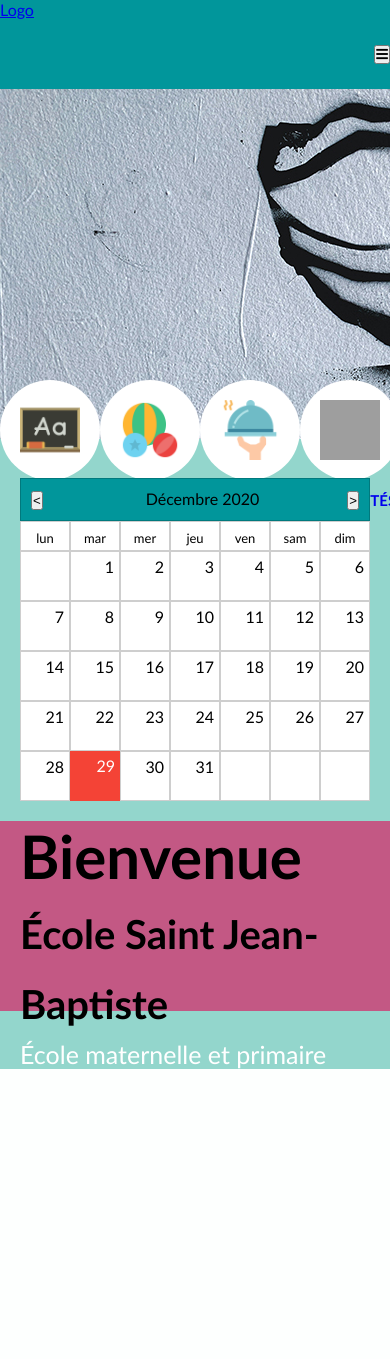
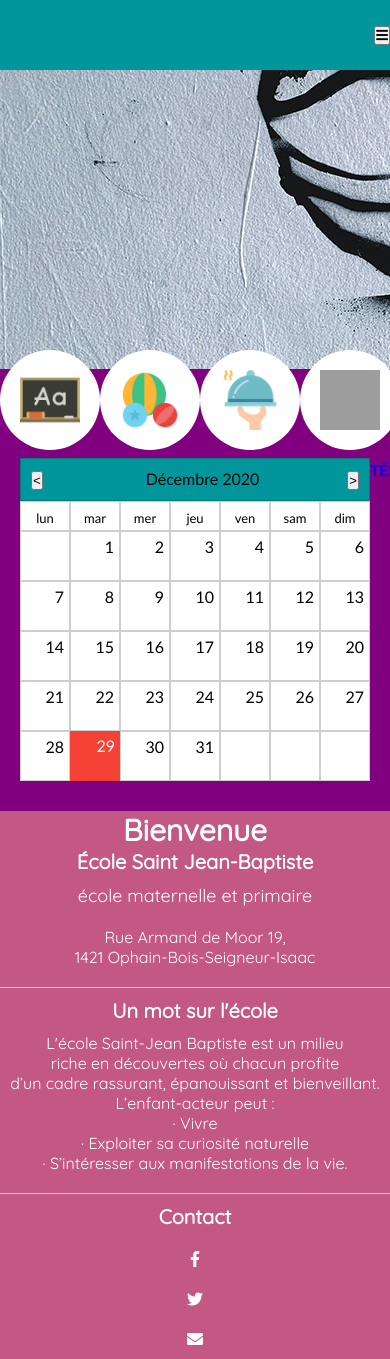
Before and after one commit to emontaigne/ecole_st_jean_baptiste_php, a PHP site: page / in a window 390 px wide; the page is wider, and only the part inside the window is pictured. Before the commit the page ends 1069 px from the top of that part, so only its background shows below. Run offline with PHP 8.4, Linux system fonts and the light colour scheme; grey boxes are pictures that could not be loaded.

Commit message:
je rends les pages responsive

```diff
--- a/public/css/agenda.css
+++ b/public/css/agenda.css
@@ -9,6 +9,7 @@
   width: 350px;
   height: auto;
   margin: auto;
+
   background-color: white;
 }
 
--- a/public/css/footer.css
+++ b/public/css/footer.css
@@ -5,11 +5,16 @@
 
 .aicon-flex {
   position: absolute;
-  top: 380px;
+  top: 350px;
   width: 100%;
   margin: auto;
   display: flex;
   justify-content: space-around;
+}
+
+.divVide {
+  width: 100%;
+  height: 50px;
 }
 
 .rond {
@@ -24,14 +29,12 @@
 footer {
   width: 100%;
   height: auto;
+  background-color: #c35884;
 }
-.div-footer {
-  background-color: #c35884;
+/*.div-footer {
   margin: auto;
-  width: 100%;
-  height: 190px;
   bottom: 0;
-}
+} */
 
 .icon {
   width: 60px;
@@ -39,21 +42,41 @@ footer {
   margin: auto;
 }
 
-h1 {
-  text-align: left;
-  margin-left: 20px;
-  font-size: 40px;
-  line-height: 70px;
+.titreFooter {
+  font-size: 20px;
+  margin-top: 10px;
+  margin-bottom: 10px;
 }
 
 .bienvenue {
-  font-size: 60px;
+  font-size: 30px;
 }
 
 .sous-titre_p {
-  margin-left: 20px;
-  font-size: 25px;
+  font-size: 18px;
+  font-family: "quicksand";
+}
+
+.footerFlex {
+  font-family: "quicksand";
   color: white;
+  display: flex;
+  justify-content: space-around;
+}
+
+.contactFooter {
+  display: flex;
+  flex-direction: column;
+  justify-content: center;
+  flex-wrap: wrap;
+}
+.iconeFooter {
+  text-decoration: none;
+  color: white;
+  display: block;
+  margin: auto;
+  margin-top: 10px;
+  margin-bottom: 10px;
 }
 
 .titreicon {
@@ -67,3 +90,53 @@ h1 {
 .aicon:hover {
   color: #01969b;
 }
+@media (max-width: 992px) {
+  .footerFlex {
+    display: block;
+  }
+  .div-footer {
+    text-align: center;
+    border-bottom: 1px solid lightgray;
+  }
+  .div-footer-mot {
+    text-align: center;
+    border-bottom: 1px solid lightgray;
+  }
+  #titreFooter {
+    text-align: center;
+  }
+}
+
+@media (max-width: 768px) {
+  .footerFlex {
+    display: block;
+  }
+  .div-footer {
+    text-align: center;
+    border-bottom: 1px solid lightgray;
+  }
+  .div-footer-mot {
+    text-align: center;
+    border-bottom: 1px solid lightgray;
+  }
+  #titreFooter {
+    text-align: center;
+  }
+}
+
+@media (max-width: 576px) {
+  .footerFlex {
+    display: block;
+  }
+  .div-footer {
+    text-align: center;
+    border-bottom: 1px solid lightgray;
+  }
+  .div-footer-mot {
+    text-align: center;
+    border-bottom: 1px solid lightgray;
+  }
+  #titreFooter {
+    text-align: center;
+  }
+}
--- a/public/css/menu.css
+++ b/public/css/menu.css
@@ -22,6 +22,9 @@ header {
 }
 
 .sidebar {
+  position: fixed;
+  top: 0;
+  z-index: 1;
   background-color: #01969b;
   display: flex;
   width: 100%;
@@ -50,6 +53,14 @@ header {
   display: block;
   padding: 20px;
   background-color: #01969b;
+}
+
+#menuApropos {
+  width: 160px;
+}
+
+.menuInfoGen {
+  width: 201px;
 }
 
 .sidebar a:hover {
@@ -90,6 +101,18 @@ header {
   header {
     margin: 0;
   }
+  body {
+    background-color: red;
+  }
+}
+
+@media (max-width: 992px) {
+  header {
+    margin: 0;
+  }
+  body {
+    background-color: orange;
+  }
 }
 
 @media (max-width: 768px) {
@@ -99,9 +122,15 @@ header {
   .sidebar button.icone {
     display: block;
   }
+  body {
+    background-color: blue;
+  }
 }
 
 @media (max-width: 768px) {
+  body {
+    background-color: green;
+  }
   .responsive {
     position: relative;
     top: 0;
@@ -126,3 +155,32 @@ header {
     text-align: left;
   }
 }
+
+@media (max-width: 576px) {
+  body {
+    background-color: purple;
+  }
+  .responsive {
+    position: relative;
+    top: 0;
+  }
+  .responsive .icone {
+    position: absolute;
+    right: 0;
+    top: 0;
+  }
+  .responsive .main {
+    display: block;
+    text-align: left;
+    margin-top: auto;
+    width: 50%;
+  }
+  .responsive .contenu-sousMenu {
+    position: relative;
+  }
+  .responsive .main {
+    display: block;
+    width: 50%;
+    text-align: left;
+  }
+}
--- a/view/html/footer.php
+++ b/view/html/footer.php
@@ -1,10 +1,35 @@
 
 
 <footer>
+  <div class="footerFlex">
 <div class = "div-footer">
-  <h1> <span class = "bienvenue">Bienvenue</span> </br> École Saint Jean-Baptiste</h1>
-  <p class ="sous-titre_p">École maternelle et primaire</p>
-</div></footer>
+  <h2 class="titreFooter"> <span class = "bienvenue">Bienvenue</span> </br> École Saint Jean-Baptiste</h2>
+  <p class ="sous-titre_p">école maternelle et primaire</p><br>
+  <p class="paraFooter">Rue Armand de Moor 19, <br>1421 Ophain-Bois-Seigneur-Isaac</p>
+  <br>
+</div>
+<div class="div-footer-mot">
+  <h2 class="titreFooter">Un mot sur l'école</h2>
+  <p class="paraFooter">L'école Saint-Jean Baptiste est un milieu <br>riche en découvertes où chacun profite <br>d’un cadre rassurant, épanouissant et bienveillant.<br>
+L’enfant-acteur peut : <br>
+·     Vivre <br>
+·     Exploiter sa curiosité naturelle <br>
+·     S’intéresser aux manifestations de la vie.</p>
+<br>
+</div>
+<div>
+  <h2 id="titreFooter"class="titreFooter">Contact</h2>
+  <div class="contactFooter">
+    <a class="iconeFooter"href="https://www.google.be"><i class="fab fa-facebook-f"></i></a>
+    <a class="iconeFooter"href="https://www.google.be"><i class="fab fa-twitter"></i></a>
+    <a class="iconeFooter"href="https://www.google.be"><i class="fas fa-envelope"></i></a>
+
+  </div>
+
+</div>
+</div>
+
+</footer>
 <script src="https://code.jquery.com/jquery-3.5.1.min.js" integrity="sha256-9/aliU8dGd2tb6OSsuzixeV4y/faTqgFtohetphbbj0=" crossorigin="anonymous"></script>
 <script src = "public/js/accueil.js"></script>
 <script src = "public/js/gallery-lightbox.js"></script>
--- a/view/menu/menu.php
+++ b/view/menu/menu.php
@@ -3,7 +3,7 @@
       <nav class ="sidebar" id="mySidebar">
         <ul class="main">
           <li><a class="menu-a" href="?section=accueil">Accueil</a></li>
-          <li class="sous-menu"><a class="menu-a" href="?section=apropos">A propos
+          <li class="sous-menu"><a class="menu-a" id="menuApropos" href="?section=apropos">A propos
             <span class="fas fa-caret-down first"></span>
           </a>
 
@@ -17,11 +17,11 @@
           </a>
 
             <ul  class="contenu-sousMenu">
-          <li><a class="menu-a" href="?section=roi">ROI</a></li>
-          <li><a class="menu-a" href="?section=ephemerides">Ephémérides</a></li>
-          <li><a class="menu-a" href="?section=activites">Activités</a></li>
-          <li><a class="menu-a" href="#">Service de garderie</a></li>
-          <li><a class="menu-a" href="?section=traiteur">Menu/service traiteur</a></li>
+          <li><a class="menu-a menuInfoGen" href="?section=roi">ROI</a></li>
+          <li><a class="menu-a menuInfoGen" href="?section=ephemerides">Ephémérides</a></li>
+          <li><a class="menu-a menuInfoGen" href="?section=activites">Activités</a></li>
+          <li><a class="menu-a menuInfoGen" href="#">Service de garderie</a></li>
+          <li><a class="menu-a menuInfoGen" href="?section=traiteur">Menu/service traiteur</a></li>
         </ul>
 
     </li>
--- a/view/page/accueil.php
+++ b/view/page/accueil.php
@@ -33,6 +33,7 @@
 <a class="aicon" href="#"><div class = "rond"><img class="icon" src = "public/images/dinner.png"/><p class = "titreicon">MENU</p></div></a>
 <a class="aicon" href="#"><div class = "rond"><img class="icon" src = "public/images/paint.png"/><p class = "titreicon">ACTIVITÉS</p></div></a>
 </div>
+<div class="divVide"></div>
 
 <div class = "agendaprinc" id="agenda">
     <section class="agenda" >
```
